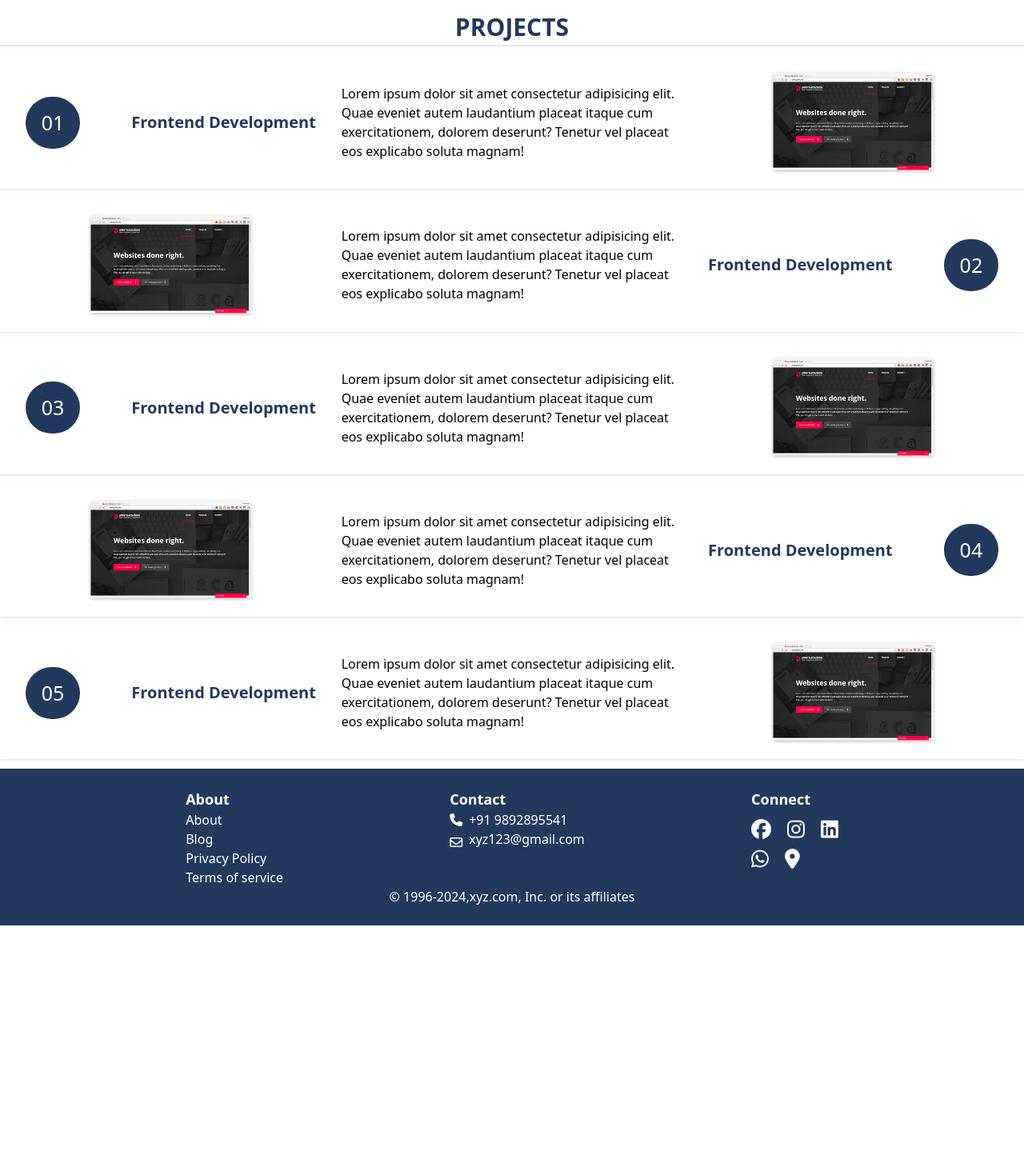
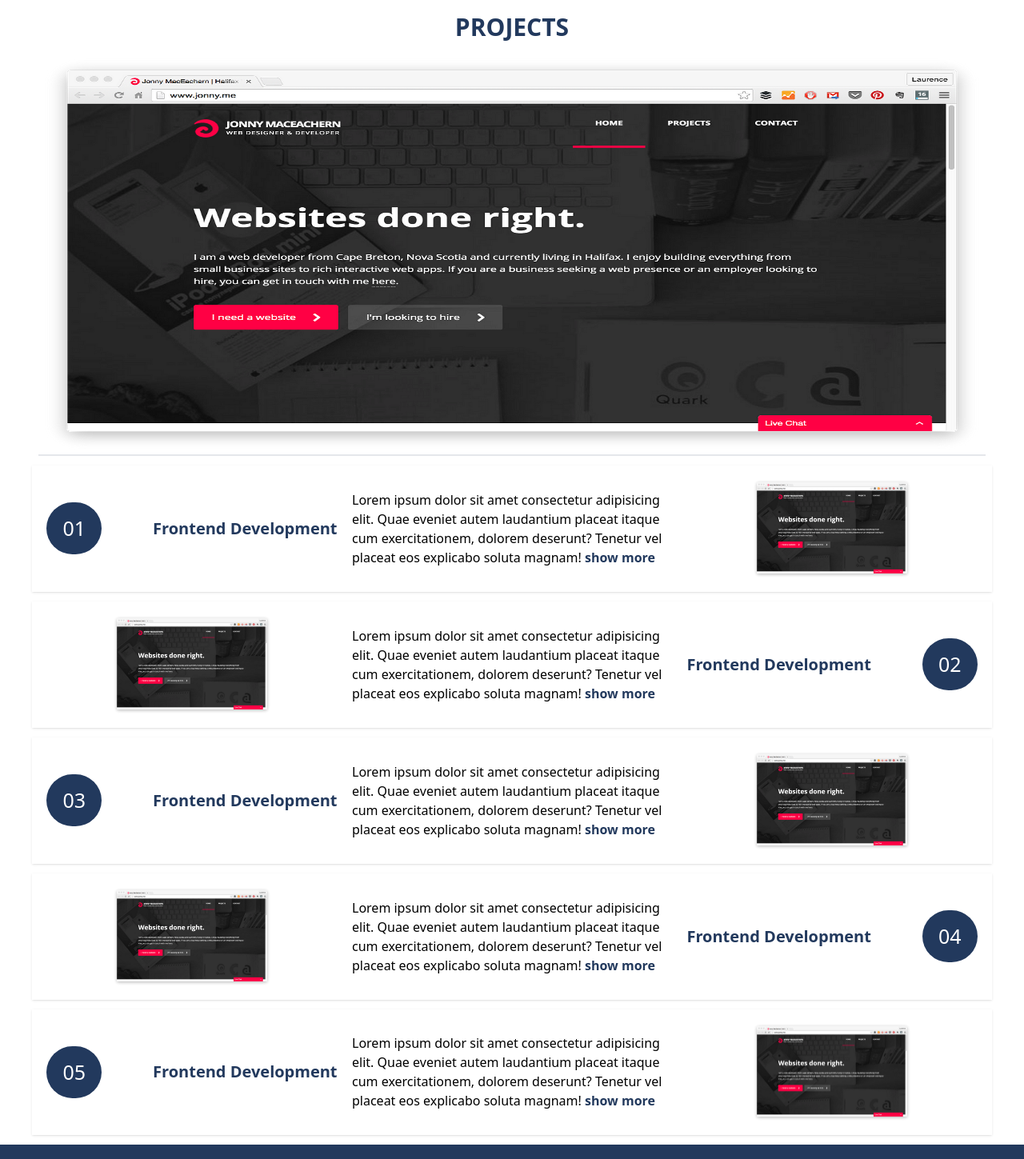
Before and after one commit to harshu1705/React-Team-Internship-project, a React (Create React App) app: page /Project in a window 1280 px wide. Shown: the part 81-1530 px from the top of the page at 80% size. Before the commit the page ends 1238 px from the top, so only its background shows below. Built offline with nearby package versions, Linux system fonts and the light colour scheme.

Commit message:
Added flow effects

```diff
--- a/package.json
+++ b/package.json
@@ -7,6 +7,7 @@
     "@testing-library/jest-dom": "^5.17.0",
     "@testing-library/react": "^13.4.0",
     "@testing-library/user-event": "^13.5.0",
+    "aos": "^2.3.4",
     "framer-motion": "^11.3.18",
     "react": "^18.3.1",
     "react-dom": "^18.3.1",
--- a/src/Pages/Project.jsx
+++ b/src/Pages/Project.jsx
@@ -1,43 +1,80 @@
-import React from "react";
-
+import React, { useState,useEffect } from "react";
 import Navbar from "../Components/HomePage/Navbar";
 import Footer from "../Components/HomePage/Footer";
 import Fro_Project from "../Components/HomePage/Fro_Project.png";
+import AOS from "aos";
+import "aos/dist/aos.css";
+
+
 function Project() {
+  const [visibleTexts, setVisibleTexts] = useState([false, false, false, false, false]);
+
+  useEffect(() => {
+    AOS.init({ duration: 1000 });
+  }, []);
+
+
+  const toggleText = (index) => {
+    setVisibleTexts((prev) => {
+      const newVisibleTexts = [...prev];
+      newVisibleTexts[index] = !newVisibleTexts[index];
+      return newVisibleTexts;
+    });
+  };
+
   return (
-    <div className="flex flex-col gap-3 ">
+    <div className="flex flex-col gap-3">
       <div>
         <Navbar />
       </div>
-      <p className=" flex justify-center text-[30px] font-bold text-dark-blue border-b-2">PROJECTS</p>
-      <div className="grid grid-cols-3 py-4 shadow  items-center justify-evenly">
-        <div className="flex gap-16 justify-center items-center">
-        <div className=" flex bg-dark-blue rounded-full p-5 leading-[1]">
-          <p className="flex text-[25px] text-white justify-center items-center">
-            01
-          </p>
+      <p className="flex justify-center text-[30px] font-bold text-dark-blue">PROJECTS</p>
+      <div className="flex border-b-2 mx-12">
+        <img src={Fro_Project} className="w-full h-[500px]" alt="Project" data-aos="fade-up" />
       </div>
-        <div className="flex ">
-          <p className="text-[20px] font-bold text-dark-blue ">Frontend Development</p>
+
+      <div className="grid grid-cols-3 py-4 shadow items-center justify-evenly mx-10" data-aos="fade-up">
+        <div className="flex gap-16 justify-center items-center " >
+          <div className="flex bg-dark-blue rounded-full p-5 leading-[1]">
+            <p className="flex text-[25px] text-white justify-center items-center">01</p>
+          </div>
+          <div className="flex">
+            <p className="text-[20px] font-bold text-dark-blue">Frontend Development</p>
           </div>
         </div>
-        <div className="flex justify-center ">
+        <div className="flex justify-center">
+          <div className="flex flex-col">
             <p>
               Lorem ipsum dolor sit amet consectetur adipisicing elit. Quae
               eveniet autem laudantium placeat itaque cum exercitationem, dolorem
               deserunt? Tenetur vel placeat eos explicabo soluta magnam!
+              <span className="font-bold text-dark-blue cursor-pointer" onClick={() => toggleText(0)}>
+                {visibleTexts[0] ? '' : ' show more'}
+              </span>
+              {visibleTexts[0] && (
+                <>
+                  <span>
+                    Lorem ipsum dolor sit, amet consectetur adipisicing elit.
+                    Facere, voluptatibus adipisci dolorum eum ratione deserunt
+                    aliquam accusantium officiis recusandae, similique, aliquid
+                    consequuntur aspernatur id eligendi?
+                  </span>
+                  <span className="font-bold text-dark-blue cursor-pointer" onClick={() => toggleText(0)}>
+                    {' show less'}
+                  </span>
+                </>
+              )}
             </p>
           </div>
+        </div>
         <div className="flex justify-center">
-          <img src={Fro_Project} className="w-[50%] h-auto" />
+          <img src={Fro_Project} className="w-[50%] h-auto" alt="Project" />
         </div>
       </div>
-      <div className="grid grid-cols-3 py-4 shadow  items-center justify-evenly py-3py-3 ">
+
+      <div className="grid grid-cols-3 py-4 shadow items-center justify-evenly mx-10 py-3py-3" data-aos="fade-up">
         <div className="flex gap-16 justify-center items-center order-last">
-        <div className=" flex bg-dark-blue rounded-full p-5 leading-[1] order-last">
-          <p className="flex text-[25px] text-white justify-center items-center">
-            02
-          </p>
+          <div className="flex bg-dark-blue rounded-full p-5 leading-[1] order-last">
+            <p className="flex text-[25px] text-white justify-center items-center">02</p>
           </div>
           <div className="flex">
             <p className="text-[20px] font-bold text-dark-blue">Frontend Development</p>
@@ -48,78 +85,140 @@ function Project() {
             Lorem ipsum dolor sit amet consectetur adipisicing elit. Quae
             eveniet autem laudantium placeat itaque cum exercitationem, dolorem
             deserunt? Tenetur vel placeat eos explicabo soluta magnam!
+            <span className="font-bold text-dark-blue cursor-pointer" onClick={() => toggleText(1)}>
+              {visibleTexts[1] ? '' : ' show more'}
+            </span>
+            {visibleTexts[1] && (
+              <>
+                <span>
+                  Lorem ipsum dolor sit, amet consectetur adipisicing elit.
+                  Facere, voluptatibus adipisci dolorum eum ratione deserunt
+                  aliquam accusantium officiis recusandae, similique, aliquid
+                  consequuntur aspernatur id eligendi?
+                </span>
+                <span className="font-bold text-dark-blue cursor-pointer" onClick={() => toggleText(1)}>
+                  {' show less'}
+                </span>
+              </>
+            )}
           </p>
         </div>
         <div className="flex justify-center order-1">
-          <img src={Fro_Project} className="w-[50%] h-auto" />
+          <img src={Fro_Project} className="w-[50%] h-auto" alt="Project" />
         </div>
       </div>
-      <div className="grid grid-cols-3 py-4 shadow  items-center justify-evenly py-3py-3">
+
+      <div className="grid grid-cols-3 py-4 shadow items-center justify-evenly mx-10 py-3py-3" data-aos="fade-up">
         <div className="flex gap-16 justify-center items-center">
-        <div className=" flex bg-dark-blue rounded-full p-5 leading-[1]">
-          <p className="flex text-[25px] text-white justify-center items-center">
-            03
-          </p>
+          <div className="flex bg-dark-blue rounded-full p-5 leading-[1]">
+            <p className="flex text-[25px] text-white justify-center items-center">03</p>
           </div>
-        <div className="flex ">
+          <div className="flex">
             <p className="text-[20px] font-bold text-dark-blue">Frontend Development</p>
           </div>
         </div>
-        <div className="flex justify-center ">
+        <div className="flex justify-center">
           <p>
             Lorem ipsum dolor sit amet consectetur adipisicing elit. Quae
             eveniet autem laudantium placeat itaque cum exercitationem, dolorem
             deserunt? Tenetur vel placeat eos explicabo soluta magnam!
+            <span className="font-bold text-dark-blue cursor-pointer" onClick={() => toggleText(2)}>
+              {visibleTexts[2] ? '' : ' show more'}
+            </span>
+            {visibleTexts[2] && (
+              <>
+                <span>
+                  Lorem ipsum dolor sit, amet consectetur adipisicing elit.
+                  Facere, voluptatibus adipisci dolorum eum ratione deserunt
+                  aliquam accusantium officiis recusandae, similique, aliquid
+                  consequuntur aspernatur id eligendi?
+                </span>
+                <span className="font-bold text-dark-blue cursor-pointer" onClick={() => toggleText(2)}>
+                  {' show less'}
+                </span>
+              </>
+            )}
           </p>
         </div>
         <div className="flex justify-center">
-          <img src={Fro_Project} className="w-[50%] h-auto" />
+          <img src={Fro_Project} className="w-[50%] h-auto" alt="Project" />
         </div>
       </div>
-      <div className="grid grid-cols-3 py-4 shadow  items-center justify-evenly py-3py-3">
+
+      <div className="grid grid-cols-3 py-4 shadow items-center justify-evenly mx-10 py-3py-3" data-aos="fade-up">
         <div className="flex gap-16 justify-center items-center order-last">
-        <div className=" flex bg-dark-blue rounded-full p-5 leading-[1] order-last ">
-          <p className="flex text-[25px] text-white justify-center items-center">
-            04
-          </p>
+          <div className="flex bg-dark-blue rounded-full p-5 leading-[1] order-last">
+            <p className="flex text-[25px] text-white justify-center items-center">04</p>
           </div>
-        <div className="flex ">
+          <div className="flex">
             <p className="text-[20px] font-bold text-dark-blue">Frontend Development</p>
           </div>
         </div>
-        <div className="flex justify-center order-4 ">
+        <div className="flex justify-center order-4">
           <p>
             Lorem ipsum dolor sit amet consectetur adipisicing elit. Quae
             eveniet autem laudantium placeat itaque cum exercitationem, dolorem
             deserunt? Tenetur vel placeat eos explicabo soluta magnam!
+            <span className="font-bold text-dark-blue cursor-pointer" onClick={() => toggleText(3)}>
+              {visibleTexts[3] ? '' : ' show more'}
+            </span>
+            {visibleTexts[3] && (
+              <>
+                <span>
+                  Lorem ipsum dolor sit, amet consectetur adipisicing elit.
+                  Facere, voluptatibus adipisci dolorum eum ratione deserunt
+                  aliquam accusantium officiis recusandae, similique, aliquid
+                  consequuntur aspernatur id eligendi?
+                </span>
+                <span className="font-bold text-dark-blue cursor-pointer" onClick={() => toggleText(3)}>
+                  {' show less'}
+                </span>
+              </>
+            )}
           </p>
         </div>
         <div className="flex justify-center order-1">
-          <img src={Fro_Project} className="w-[50%] h-auto" />
+          <img src={Fro_Project} className="w-[50%] h-auto" alt="Project" />
         </div>
       </div>
-      <div className="grid grid-cols-3 py-4 shadow  items-center justify-evenly py-3py-3">
+
+      <div className="grid grid-cols-3 py-4 shadow items-center justify-evenly mx-10 py-3py-3" data-aos="fade-up">
         <div className="flex gap-16 justify-center items-center">
-        <div className=" flex bg-dark-blue rounded-full p-5 leading-[1]">
-          <p className="flex text-[25px] text-white justify-center items-center">
-            05
-          </p>
+          <div className="flex bg-dark-blue rounded-full p-5 leading-[1]">
+            <p className="flex text-[25px] text-white justify-center items-center">05</p>
           </div>
-        <div className="flex ">
+          <div className="flex">
             <p className="text-[20px] font-bold text-dark-blue">Frontend Development</p>
           </div>
         </div>
-        <div className="flex justify-center ">
+        <div className="flex justify-center">
           <p>
             Lorem ipsum dolor sit amet consectetur adipisicing elit. Quae
             eveniet autem laudantium placeat itaque cum exercitationem, dolorem
             deserunt? Tenetur vel placeat eos explicabo soluta magnam!
+            <span className="font-bold text-dark-blue cursor-pointer" onClick={() => toggleText(4)}>
+              {visibleTexts[4] ? '' : ' show more'}
+            </span>
+            {visibleTexts[4] && (
+              <>
+                <span>
+                  Lorem ipsum dolor sit, amet consectetur adipisicing elit.
+                  Facere, voluptatibus adipisci dolorum eum ratione deserunt
+                  aliquam accusantium officiis recusandae, similique, aliquid
+                  consequuntur aspernatur id eligendi?
+                </span>
+                <span className="font-bold text-dark-blue cursor-pointer" onClick={() => toggleText(4)}>
+                  {' show less'}
+                </span>
+              </>
+            )}
           </p>
         </div>
         <div className="flex justify-center">
-          <img src={Fro_Project} className="w-[50%] h-auto" />
+          <img src={Fro_Project} className="w-[50%] h-auto" alt="Project" />
         </div>
       </div>
+
       <div>
         <Footer />
       </div>
```
Also changed, not shown: 1 other file (tests, documents, lock files or other folders). Lines whose indentation alone changed are shown as unchanged.
